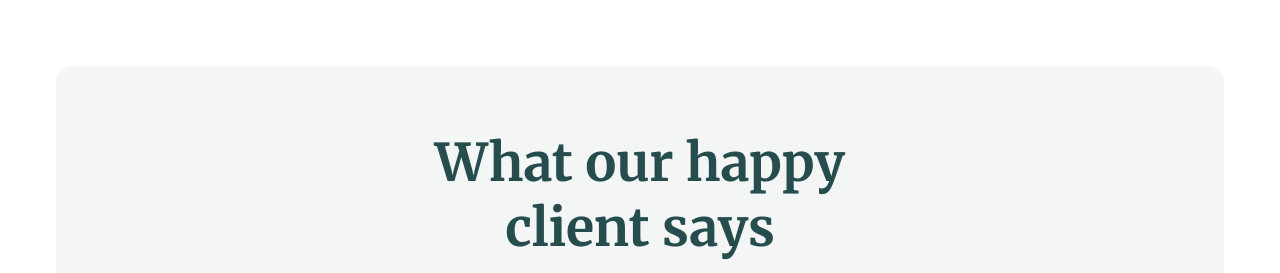
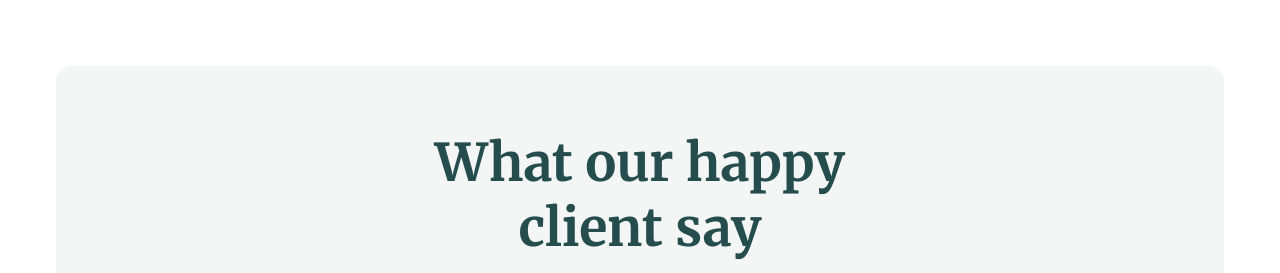
Before and after one commit to Abhiraj-45/Furniture-Shop, a plain HTML site: page index.html in a window 1280 px wide. Shown: the part 3180-3453 px from the top of the page. Drawn offline with nearby package versions, Linux system fonts and the light colour scheme.

Commit message:
spelling correction

```diff
--- a/index.html
+++ b/index.html
@@ -158,7 +158,7 @@
   <!-- Testimonials Section -->
   <section class="section__container client__container">
     <div class="client__content">
-      <h2 class="section__header">What our happy client says</h2>
+      <h2 class="section__header">What our happy client say</h2>
       <p class="section__description">
         Testimonials Highlighting Our Commitment to Quality, Exceptional
         Service, and Customer Satisfaction
```
